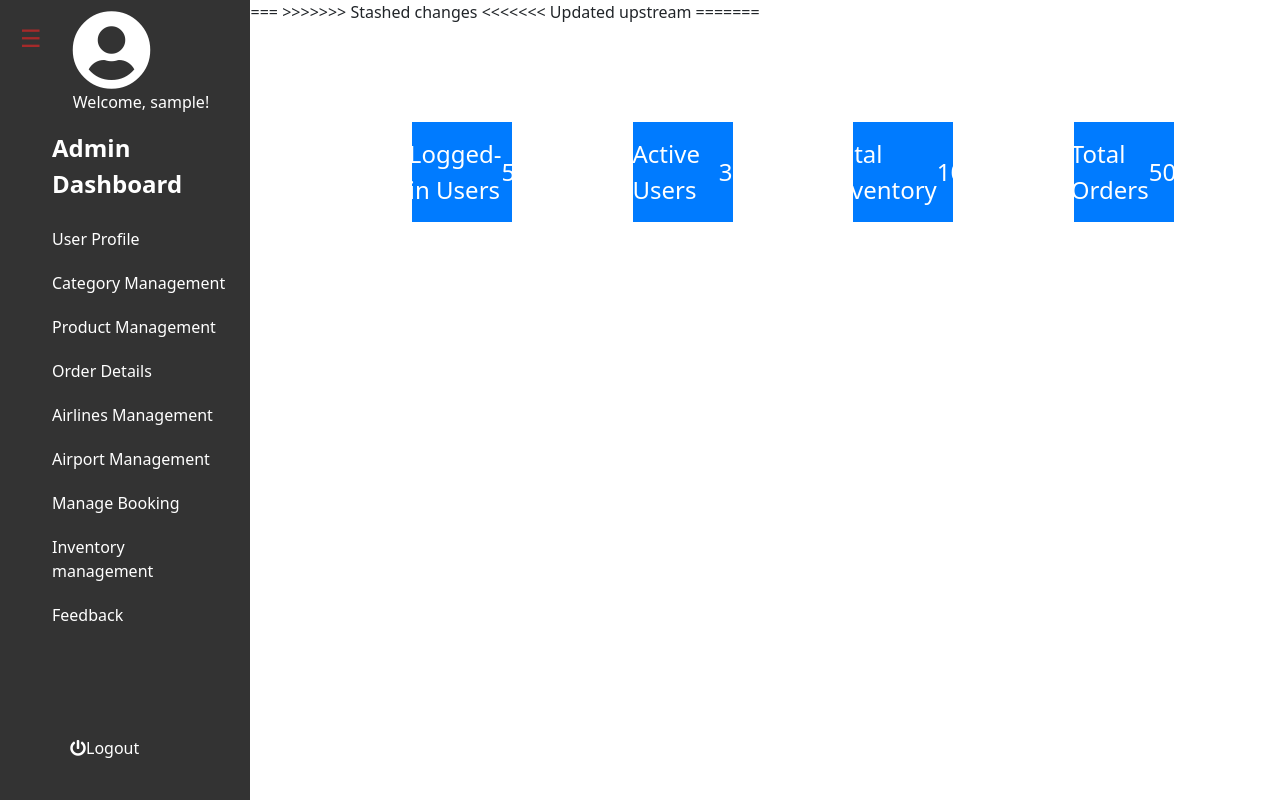
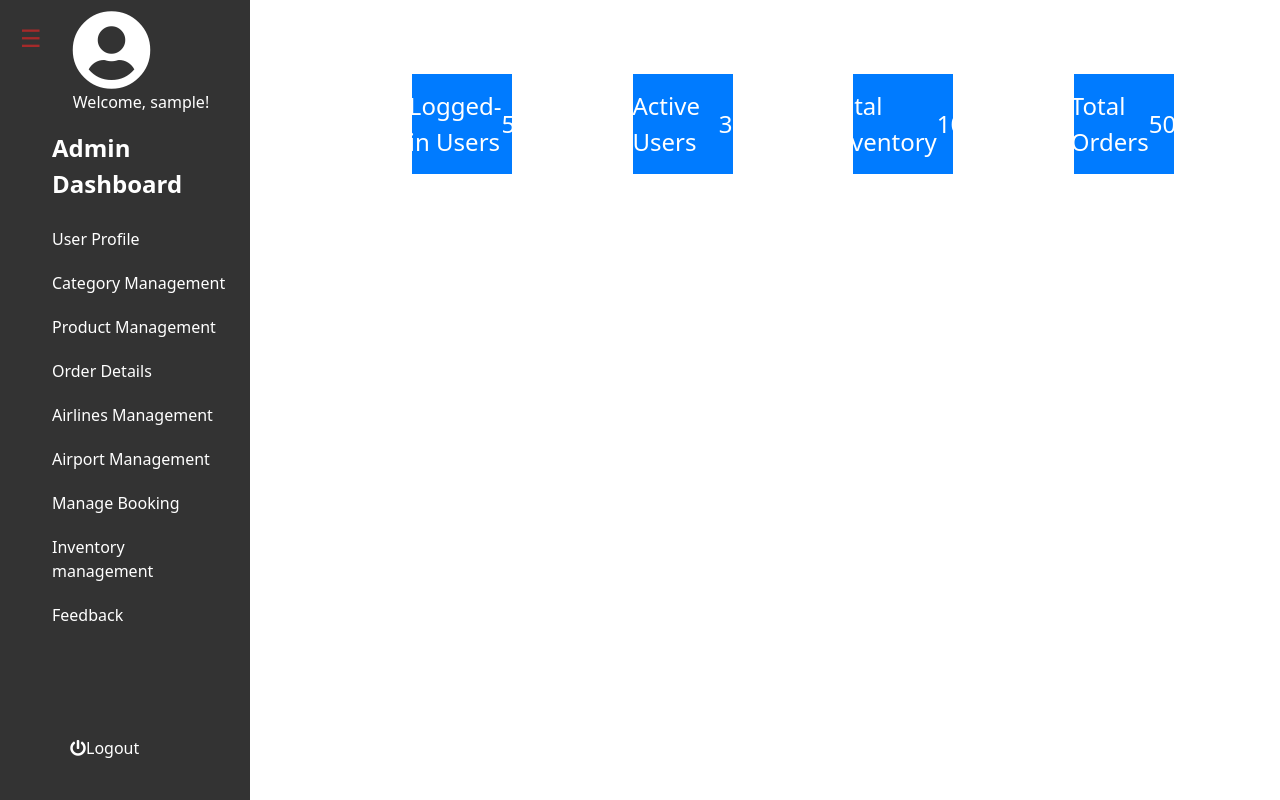
Before and after one commit to yagneshprajapati/major-project, a PHP site: page /Email_verification/Admin/admin_home.php in a window 1280 px wide; the page is wider, and only the part inside the window is pictured. Run offline with PHP 8.4, Linux system fonts and the light colour scheme; the visitor is signed in with stand-in values (Sample User, id 1); some libraries are stand-ins or nearby versions.

Commit message:
Auto commit - Changes made

```diff
--- a/Admin/admin_home.php
+++ b/Admin/admin_home.php
@@ -12,161 +12,14 @@
     <link href="https://cdn.jsdelivr.net/npm/pixeden-stroke-7-icon@1.2.3/pe-icon-7-stroke/dist/pe-icon-7-stroke.min.css" rel="stylesheet">
     <link href="https://cdnjs.cloudflare.com/ajax/libs/font-awesome/5.15.4/css/all.min.css" rel="stylesheet">
 
-<<<<<<< Updated upstream
-    <style>
-        /* Navbar styles */
-        .admin-navbar {
-            background-color: #333;
-            color: white;
-            padding: 10px 0;
-            position: fixed;
-            top: 0;
-            left: 0;
-            height: 100%;
-            width: 250px;
-            transition: left 0.3s;
-            z-index: 1;
-        }
-        .admin-navbar.closed {
-            left: -250px;
-        }
-
-        .admin-container {
-            display: flex;
-            flex-direction: column;
-            align-items: center;
-            max-width: 1200px;
-            margin-left: 0;
-            padding: 0 20px;
-        }
-
-        .admin-logo a {
-            text-decoration: none;
-            font-size: 24px;
-            font-weight: bold;
-            color: white;
-        }
-        .admin-logo a:hover {
-            text-decoration: underline;
-        }
-        .admin-nav-links {
-            list-style-type: none;
-            display: flex;
-            flex-direction: column;
-        }
-        .admin-nav-links li {
-            margin-bottom: 20px;
-        }
-
-        .admin-nav-links a {
-            text-decoration: none;
-            color: white;
-        }
-
-        .admin-nav-links a:hover {
-            text-decoration: underline;
-        }
-        /* Hamburger icon */
-        .hamburger-icon {
-            position: fixed;
-            top: 20px;
-            left: 20px;
-            cursor: pointer;
-            color: green;
-            font-size: 24px;
-            z-index: 2;
-            /* Ensure it's above the navbar */
-        }
-        .menu-closed .admin-navbar {
-            left: -250px;
-        }
-        .main-content {
-            padding-right: 250px;
-            margin-left: 250px;
-
-        }
-
-        .admin-nav-links a {
-            text-decoration: none;
-            color: white;
-        }
-
-        .admin-nav-links a:hover {
-            text-decoration: none;
-        }
-
-        /* Style for menu item with children */
-        .menu-item-has-children {
-            position: absolute;
-            bottom: 20px;
-            /* Adjust as needed */
-            left: 70px;
-            width: 100%;
-        }
-
-        /* Style for the square digits */
-        .square-digit {
-            width: 100px;
-            height: 100px;
-            background-color: #007bff;
-            color: white;
-            font-size: 24px;
-            display: flex;
-            justify-content: center;
-            align-items: center;
-            margin: 10px;
-        }
-    </style>
-=======
    <link rel="stylesheet" href="style/index.css">
->>>>>>> Stashed changes
 </head>
 
 <body>
 
 
-<<<<<<< Updated upstream
-    <nav class="admin-navbar menu-closed">
-        <ul class="admin-nav-links">
-
-
-            <div class="admin-container">
-                <div class="card-body">
-                    <div class="user-icon">
-                        <!-- User Icon -->
-                        <i class="fas fa-user-circle fa-5x"></i>
-                    </div>
-                    <div>
-                        <p>Welcome, <?php echo isset($_SESSION["username"]) ? $_SESSION["username"] : "Guest"; ?>!</p>
-                        <!-- Add more content for the admin home page as needed -->
-                    </div>
-                </div>
-                <div class="admin-logo">
-                    <a href="#">Admin Dashboard</a>
-                </div>
-                <div class="nav" style="margin-top: 25px;">
-                    <li><a href="./User_Profile.php">User Profile</a></li>
-                    <li><a href="./Category_Managment.php">Category Management</a></li>
-                    <li><a href="./Product_Managment.php">Product Management</a></li>
-                    <li><a href="./Order_Details.php">Order Details</a></li>
-                    <li><a href="./Airlines_Management.php">Airlines Management</a></li>
-                    <li><a href="./Airport_Management.php">Airport Management</a></li>
-                    <li><a href="./Manage_Booking.php">Manage Booking</a></li>
-                    <li><a href="./Inventory_management.php">Inventory management</a></li>
-                    <li><a href="./Feedback.php">Feedback</a></li>
-                </div>
-                <div>
-                    <li class="menu-item-has-children">
-                        <a class="nav-link" href="logout.php"><i class="fa fa-power-off"></i>Logout</a>
-                    </li>
-                </div>
-            </div>
-        </ul>
-    </nav>
-=======
 
 <?php include('includes/nav.php'); ?>
->>>>>>> Stashed changes
 
     <!-- main content -->
     <section class="main" style="padding-left:120px; margin:20px">
```
